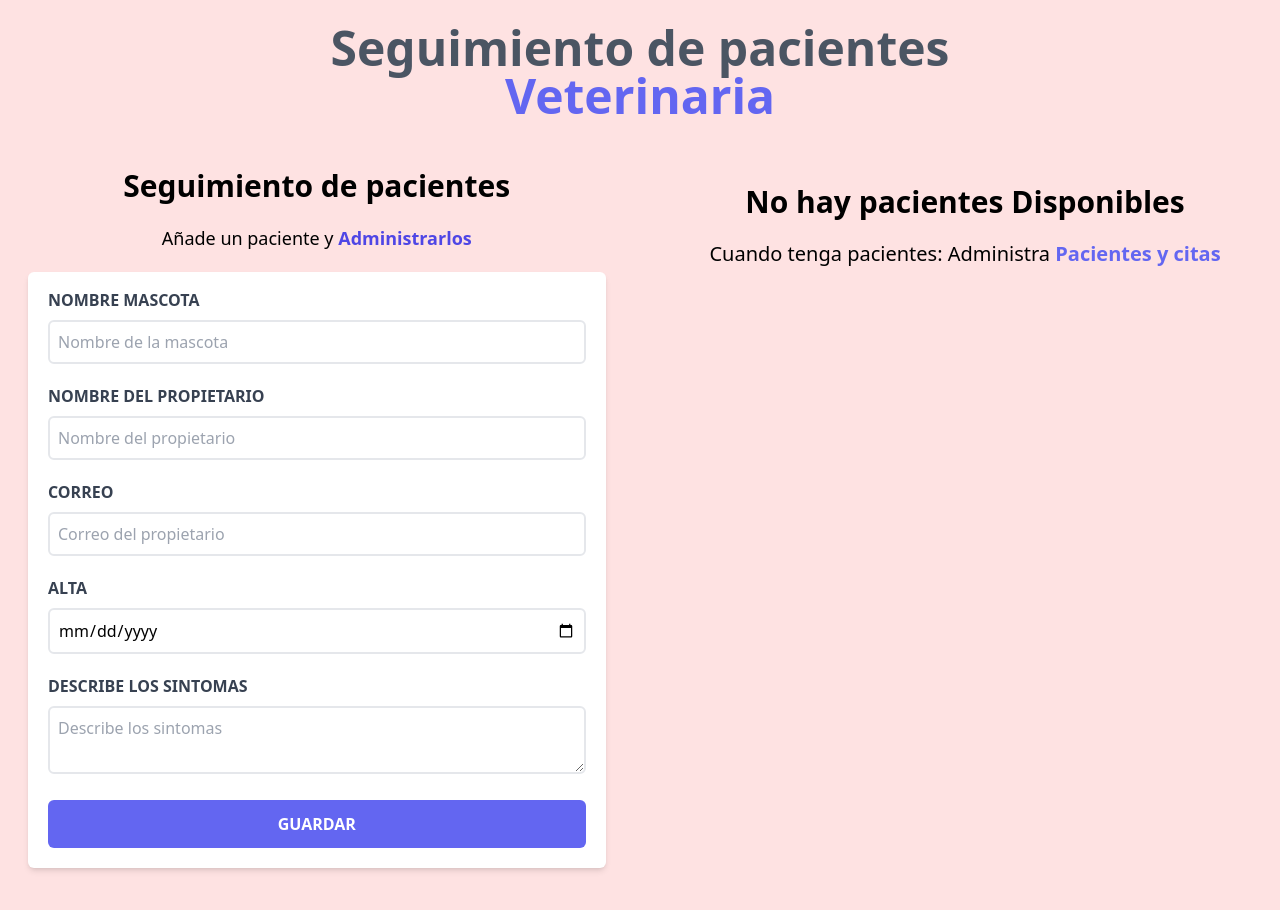
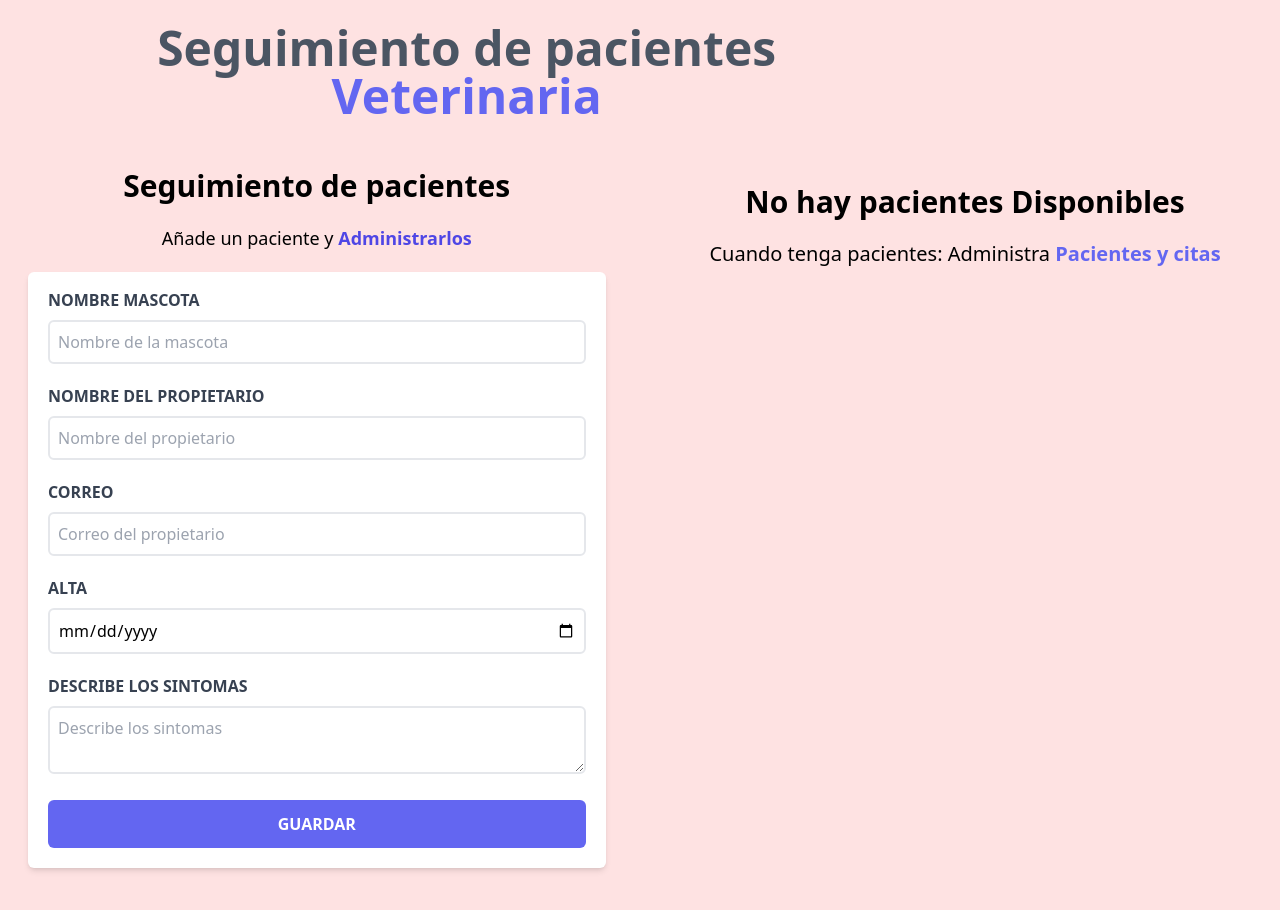
Before and after one commit to wilsonv244/citas_react, a React (Vite) app: page / in a window 1280 px wide. Shown: the top 910 px of the page. Built offline with nearby package versions, Linux system fonts and the light colour scheme.

Commit message:
texto editado

```diff
--- a/src/componentes/Header.jsx
+++ b/src/componentes/Header.jsx
@@ -1,7 +1,7 @@
 function Header() {
     return(
         <>
-            <h1 className="font-black text-5xl text-center text-gray-600 w-1/2 mx-auto md:w-2/3">Seguimiento de pacientes{' '}
+            <h1 className="md:ml-10 font-black text-3xl md:text-5xl text-center text-gray-600 w-1/2 mx-auto md:w-2/3">Seguimiento de pacientes{' '}
             <span className="text-indigo-500">Veterinaria</span></h1>
 
         </>
```
